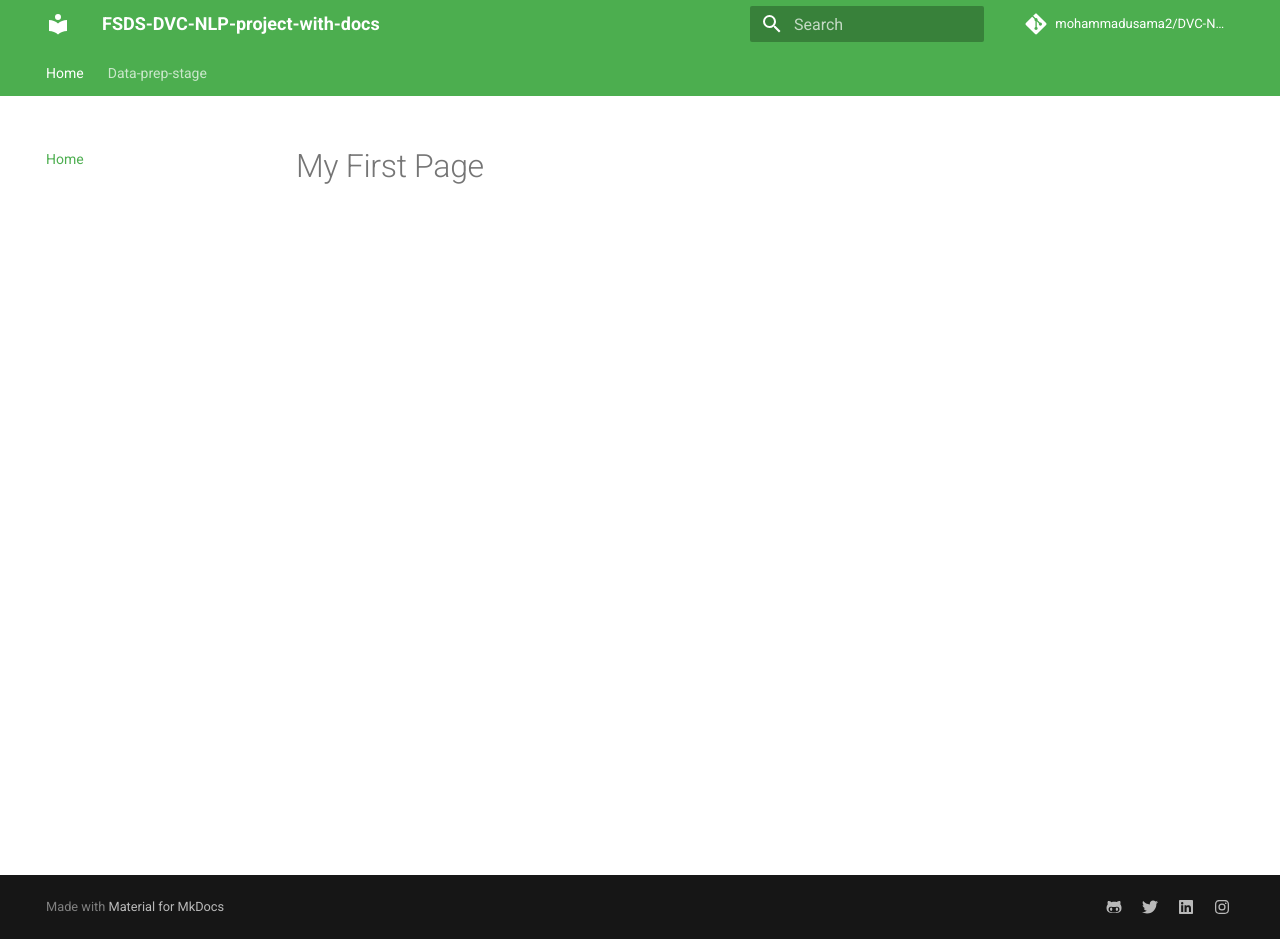
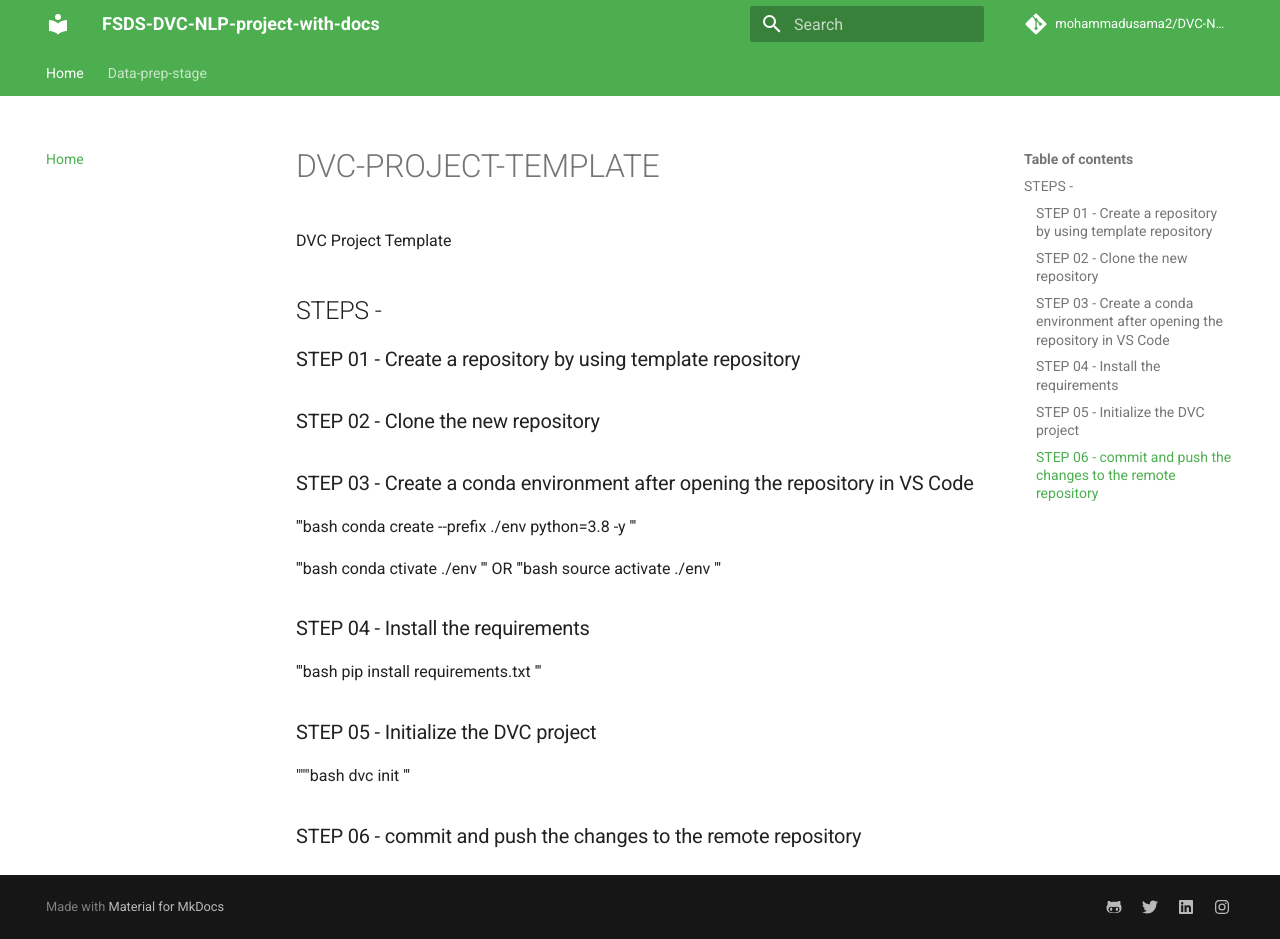
Before and after one commit to mohammadusama2/DVC-NLP-project-docs-template, an MkDocs documentation site: the page built from docs/index.md, in a window 1280 px wide and 939 px high. Built offline with MkDocs 1.6.1 and Material for MkDocs 9.7.7, drawn with Linux system fonts in a browser that asks for light colours; comment, search, counter and statistics services are not loaded.

Commit message:
index.md update

```diff
--- a/docs/index.md
+++ b/docs/index.md
@@ -1 +1,34 @@
-# My First Page
+# DVC-PROJECT-TEMPLATE
+DVC Project Template
+
+## STEPS -
+
+### STEP 01 - Create a repository by using template repository
+
+### STEP 02 - Clone the new repository
+
+### STEP 03 - Create a conda environment after opening the repository in VS Code
+
+'''bash
+conda create --prefix ./env python=3.8 -y
+'''
+
+'''bash
+conda ctivate ./env
+'''
+OR
+'''bash
+source activate ./env
+'''
+
+### STEP 04 - Install the requirements
+'''bash
+pip install requirements.txt
+'''
+
+### STEP 05 - Initialize the DVC project
+"""bash
+dvc init
+'''
+
+### STEP 06 - commit and push the changes to the remote repository
```
